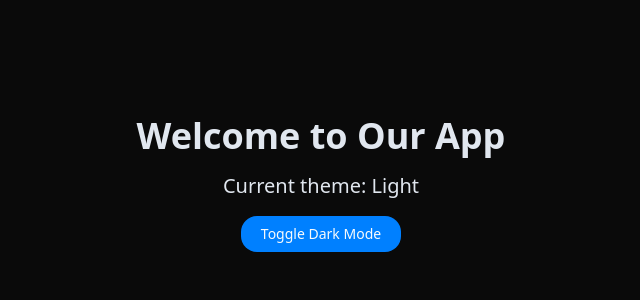
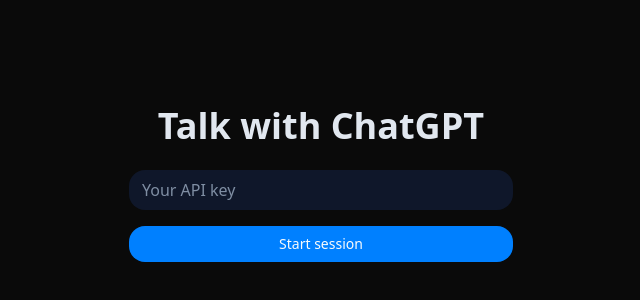
Before and after one commit to mazeincoding/openai-realtime-vue, a Vue app: page / in a window 1280 px wide. Shown: the part 216-516 px from the top of the page, without its empty margins (319-959 px from the left). Built offline with nearby package versions, Linux system fonts and the light colour scheme; a web font is replaced by a local one.

Commit message:
Added input for Open AI key and improve UI

```diff
--- /dev/null
+++ b/src/components/ui/Input.vue
@@ -0,0 +1,39 @@
+<script setup lang="ts">
+import { computed } from "vue";
+
+interface InputProps {
+  type?: string;
+  placeholder?: string;
+  disabled?: boolean;
+}
+
+const props = withDefaults(defineProps<InputProps>(), {
+  type: "text",
+  placeholder: "",
+  disabled: false,
+});
+
+const emit = defineEmits<{
+  (e: "update:modelValue", value: string): void;
+}>();
+
+const inputClasses = computed(() => [
+  "flex h-10 w-full rounded bg-secondary px-3 py-2 text-base ring-offset-background",
+  "file:border-0 file:bg-transparent file:text-base file:font-medium",
+  "placeholder:text-muted-foreground",
+  "focus-visible:outline-none border border-transparent focus-visible:border-primary",
+  "disabled:cursor-not-allowed disabled:opacity-50",
+]);
+</script>
+
+<template>
+  <input
+    :type="type"
+    :placeholder="placeholder"
+    :disabled="disabled"
+    :class="inputClasses"
+    @input="
+      emit('update:modelValue', ($event.target as HTMLInputElement).value)
+    "
+  />
+</template>
--- a/src/views/HomeView.vue
+++ b/src/views/HomeView.vue
@@ -1,24 +1,16 @@
 <script setup lang="ts">
-import { useDark, useToggle } from "@vueuse/core";
 import Button from "@/components/ui/Button.vue";
-
-const isDark = useDark({
-    selector: 'body',
-    attributeName: 'class',
-    valueDark: 'dark',
-    valueLight: 'light',
-});
-const toggleDark = useToggle(isDark);
+import Input from "@/components/ui/Input.vue";
 </script>
 
 <template>
-    <div class="flex flex-col items-center justify-center h-screen bg-background text-foreground gap-4">
-        <h1 class="text-4xl font-bold">Welcome to Our App</h1>
-        <p class="text-xl">Current theme: {{ isDark ? 'Dark' : 'Light' }}</p>
-        <Button
-            @click="toggleDark()"
-        >
-            Toggle {{ isDark ? 'Light' : 'Dark' }} Mode
-        </Button>
+  <div
+    class="flex flex-col items-center justify-center h-screen gap-6 max-w-sm mx-auto w-full"
+  >
+    <h1 class="text-4xl font-bold">Talk with ChatGPT</h1>
+    <div class="space-y-4 w-full">
+      <Input placeholder="Your API key" />
+      <Button class="w-full">Start session</Button>
     </div>
+  </div>
 </template>
```
